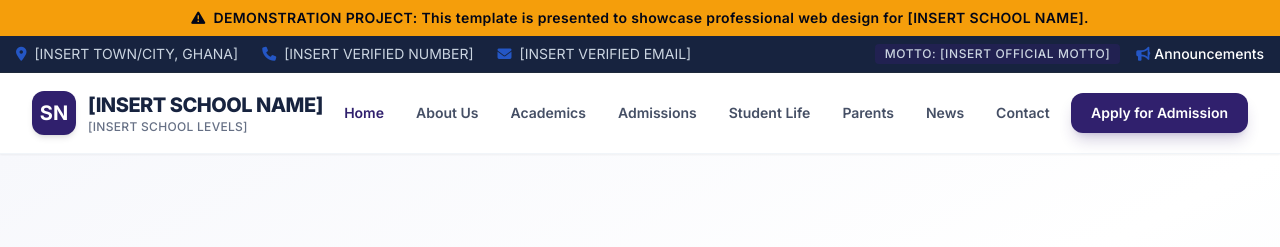
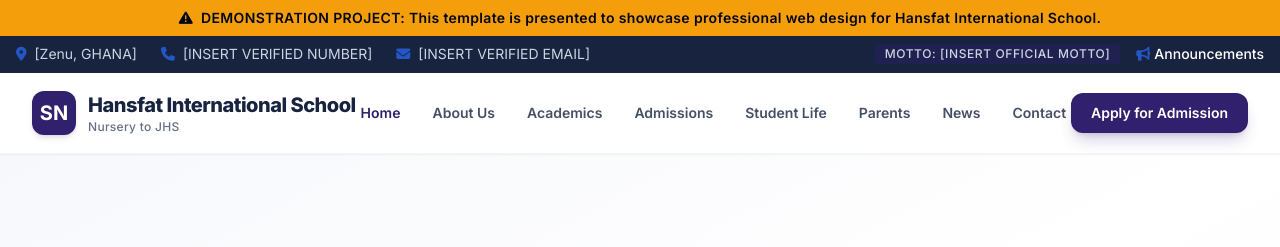
Before and after one commit to Elvis009-M/Hansfat, a plain HTML site: page index.html in a window 1280 px wide. Shown: the top 247 px of the page. Drawn offline with nearby package versions, Linux system fonts and the light colour scheme.

Commit message:
Update school name and contact information in index.html

```diff
--- a/index.html
+++ b/index.html
@@ -54,16 +54,16 @@
     <!-- DEMO BANNER -->
     <div class="bg-amber-500 text-slate-950 px-4 py-2 text-center text-xs sm:text-sm font-semibold tracking-wide flex items-center justify-center gap-2">
         <i class="fa-solid fa-triangle-exclamation"></i>
-        <span>DEMONSTRATION PROJECT: This template is presented to showcase professional web design for [INSERT SCHOOL NAME].</span>
+        <span>DEMONSTRATION PROJECT: This template is presented to showcase professional web design for Hansfat International School.</span>
     </div>
 
     <!-- TOP INFORMATION BAR -->
     <div class="bg-navy text-slate-300 text-xs sm:text-sm py-2 px-4 border-b border-slate-800">
         <div class="max-w-7xl mx-auto flex flex-col sm:flex-row justify-between items-center gap-2">
             <div class="flex items-center gap-6 flex-wrap justify-center sm:justify-start">
-                <span class="flex items-center gap-2"><i class="fa-solid fa-location-dot text-secondary"></i> [INSERT TOWN/CITY, GHANA]</span>
+                <span class="flex items-center gap-2"><i class="fa-solid fa-location-dot text-secondary"></i> [Zenu, GHANA]</span>
                 <a href="tel:[INSERT VERIFIED NUMBER]" class="flex items-center gap-2 hover:text-white transition"><i class="fa-solid fa-phone text-secondary"></i> [INSERT VERIFIED NUMBER]</a>
-                <a href="mailto:[INSERT VERIFIED EMAIL]" class="flex items-center gap-2 hover:text-white transition"><i class="fa-solid fa-envelope text-secondary"></i> [INSERT VERIFIED EMAIL]</a>
+                <a href="mailto: edwinquaiccoe@gmail.com" class="flex items-center gap-2 hover:text-white transition"><i class="fa-solid fa-envelope text-secondary"></i> [INSERT VERIFIED EMAIL]</a>
             </div>
             <div class="flex items-center gap-4">
                 <span class="hidden md:inline bg-primary/40 text-primary-200 px-2.5 py-0.5 rounded text-xs font-medium uppercase tracking-wider">Motto: [INSERT OFFICIAL MOTTO]</span>
@@ -84,8 +84,8 @@
                         SN
                     </div>
                     <div>
-                        <span class="block font-extrabold text-lg sm:text-xl text-navy leading-tight tracking-tight">[INSERT SCHOOL NAME]</span>
-                        <span class="block text-xs text-mutedText font-medium tracking-wide">[INSERT SCHOOL LEVELS]</span>
+                        <span class="block font-extrabold text-lg sm:text-xl text-navy leading-tight tracking-tight">Hansfat International School</span>
+                        <span class="block text-xs text-mutedText font-medium tracking-wide">Nursery to JHS</span>
                     </div>
                 </a>
 
```
